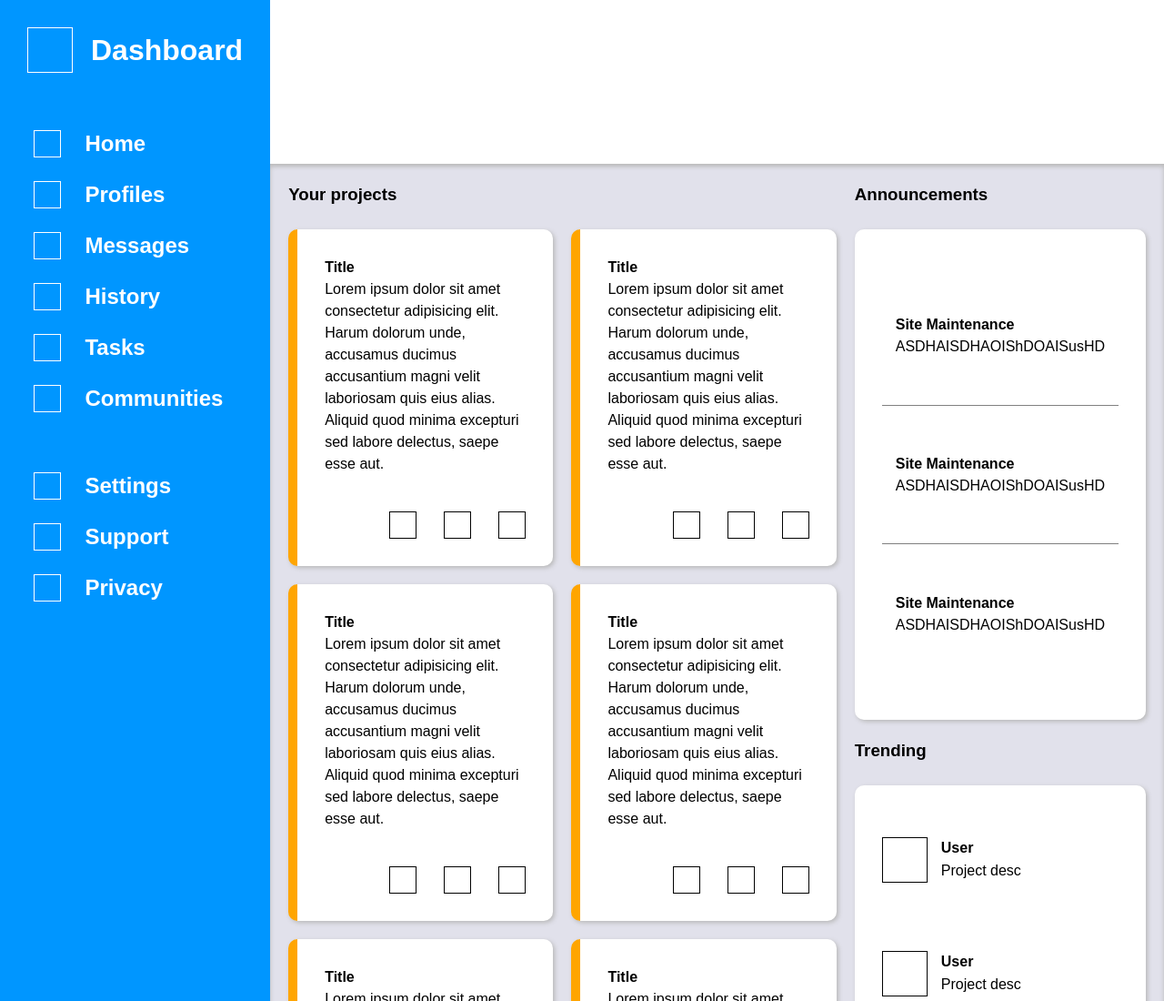
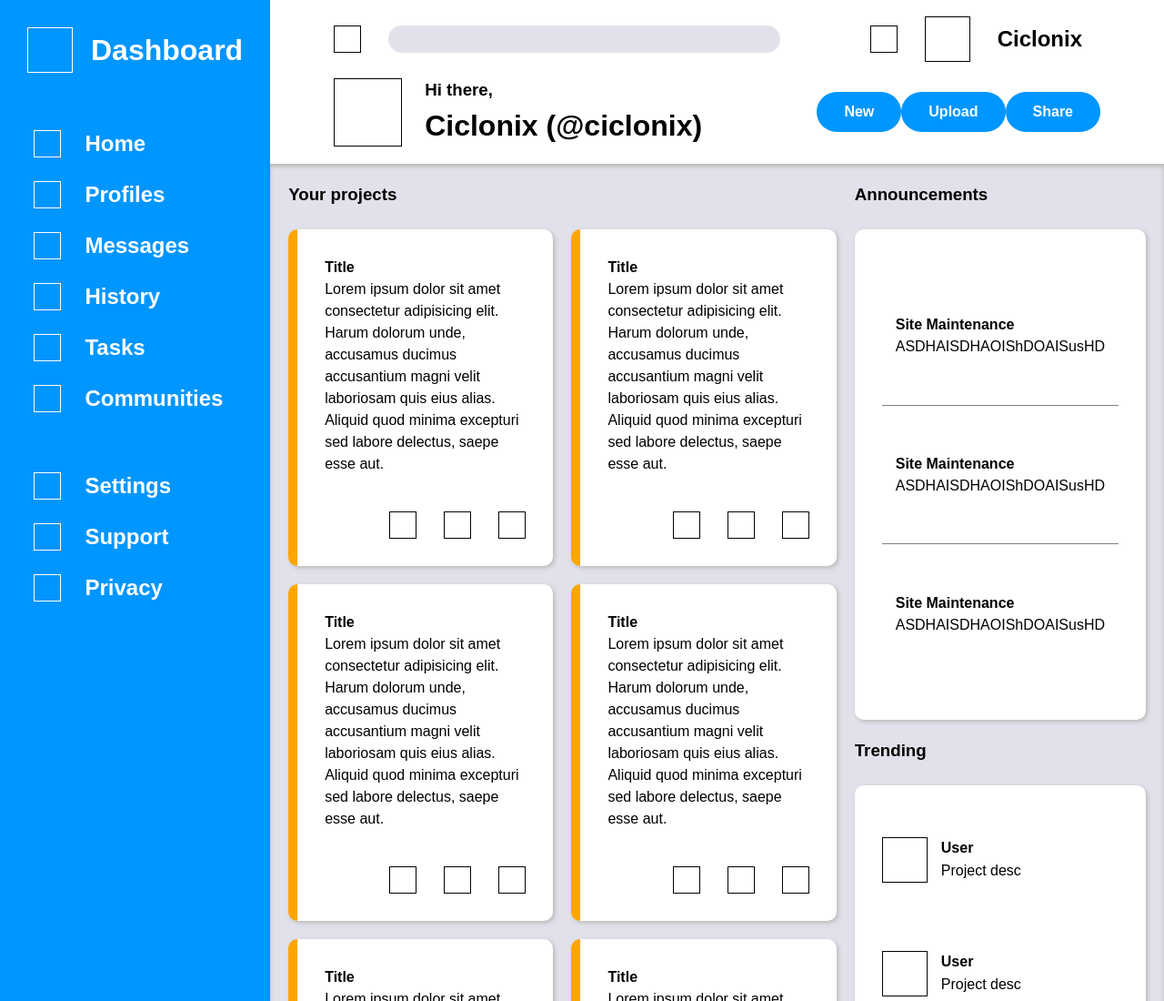
Before and after one commit to Ciclonix/Admin_Dashboard, a plain HTML site: page index.html in a window 1280 px wide. Shown: the top 1100 px of the page at 91% size. Drawn offline with Linux system fonts and the light colour scheme.

Commit message:
Finish .header structure with placeholders

```diff
--- a/index.html
+++ b/index.html
@@ -35,7 +35,26 @@
         <a href="#">Privacy</a>
       </div>
     </div>
-    <div class="header"></div>
+    <div class="header">
+      <div class="search">
+        <div class="dummy_icon"></div>
+        <input class="searchbar">
+      </div>
+      <div class="account">
+        <div class="dummy_icon"></div>
+        <div class="dummy_icon big"></div>
+        <h2>Ciclonix</h2></div>
+      <div class="user">
+        <div class="dummy_icon very_big"></div>
+        <h3>Hi there,</h3>
+        <h1>Ciclonix (@ciclonix)</h1>
+      </div>
+      <ul class="options">
+        <li><a href="#">New</a></li>
+        <li><a href="#">Upload</a></li>
+        <li><a href="#">Share</a></li>
+      </ul>
+    </div>
     <div class="main">
       <div class="projects">
         <h3 class="title">Your projects</h3>
--- a/style.css
+++ b/style.css
@@ -46,6 +46,7 @@ h1, h2, h3, h4, h5, h6 {
   --shadow-color: rgb(185, 185, 185);
   --primary-color: rgb(0, 150, 255);
   --secondary-color: orange;
+  --background-color: rgb(225, 225, 235);
 }
 
 .dummy_icon {
@@ -60,12 +61,23 @@ h1, h2, h3, h4, h5, h6 {
   width: 50px;
 }
 
+.dummy_icon.very_big  {
+  height: 75px;
+  width: 75px;
+}
+
 body {
   height: 100vh;
   display: grid;
   grid-template-columns: 1fr 4fr;
   grid-template-rows: 180px 1fr;
   font-family: sans-serif;
+}
+
+a {
+  font-weight: 550;
+  text-decoration: none;
+  color: white;
 }
 
 
@@ -95,22 +107,74 @@ body {
 
 .sidebar a {
   font-size: 1.5rem;
-  font-weight: 550;
-  text-decoration: none;
-  color: inherit;
 }
+
 
 /* header */
 .header {
+  background-color: white;
   grid-column: 2;
   grid-row: 1;
-  background-color: white;
+  padding: 10px 70px;
+  display: grid;
+  grid-template-columns: 2fr 1fr;
+}
+
+.header .search {
+  display: flex;
+  align-items: center;
+  gap: 30px;
+}
+
+.search .searchbar {
+  background-color: var(--background-color);
+  height: 30px;
+  flex: 1;
+  padding-left: 10px;
+  border: none;
+  border-radius: 20px;
+}
+
+.search .searchbar:focus {
+  outline: 1px solid;
+}
+
+.header .account {
+  padding-right: 20px;
+  display: flex;
+  align-items: center;
+  justify-content: right;
+  gap: 30px;
+}
+
+.header .user {
+  display: grid;
+  grid-template-columns: 100px 1fr;
+  align-items: center;
+  align-content: center;
+}
+
+.user .dummy_icon {
+  grid-row: 1 / 3;
+}
+
+.options {
+  list-style: none;
+  display: flex;
+  justify-content: space-between;
+  align-items: center;
+}
+
+.options li {
+  background-color: var(--primary-color);
+  padding: 10px 30px;
+  border-radius: 30px;
 }
 
 
 /* main */
 .main {
-  background-color: rgb(225, 225, 235);
+  background-color: var(--background-color);
   box-shadow: 0px 3px 5px var(--shadow-color) inset;
   grid-column: 2;
   grid-row: 2;
```
